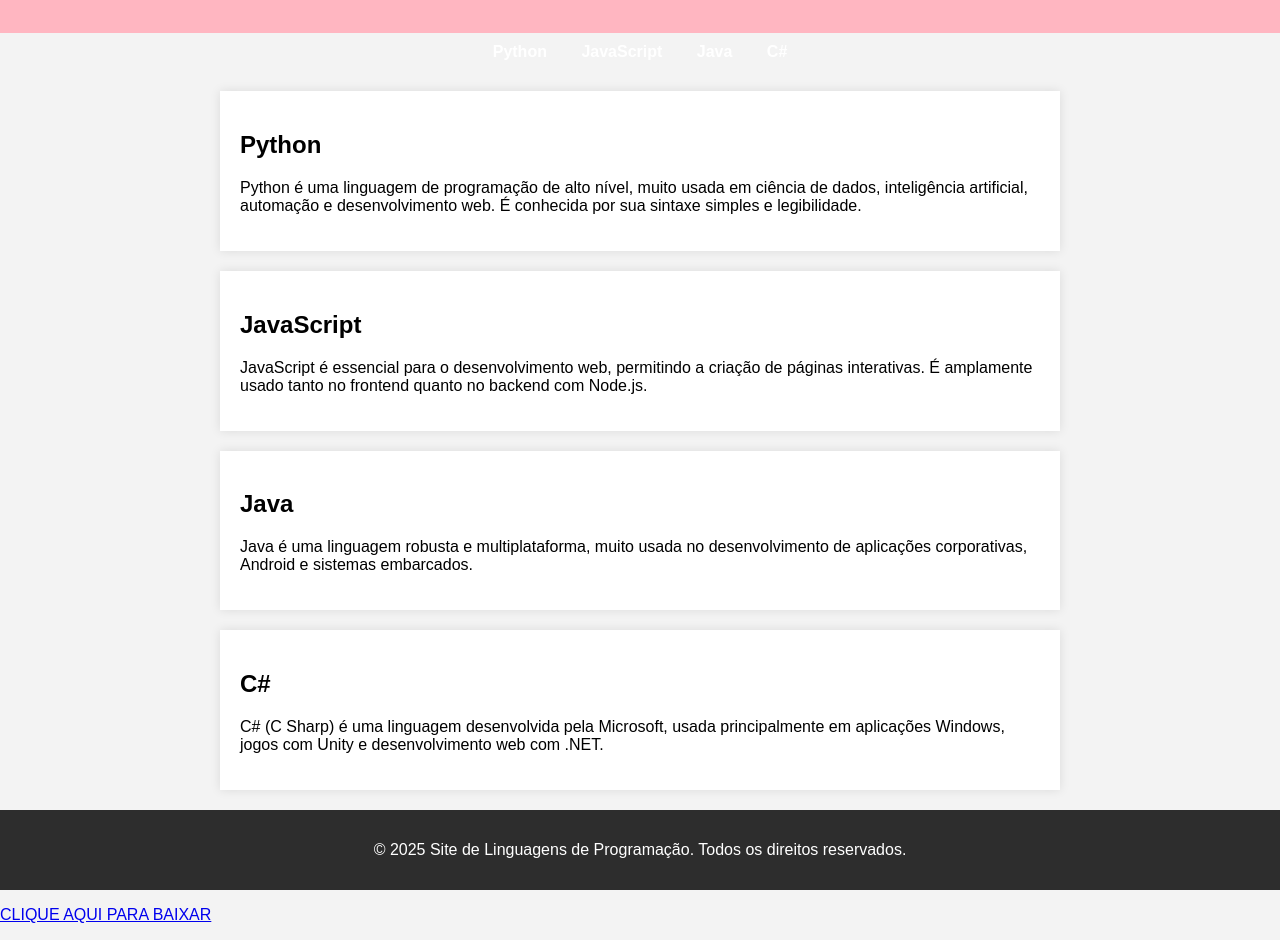
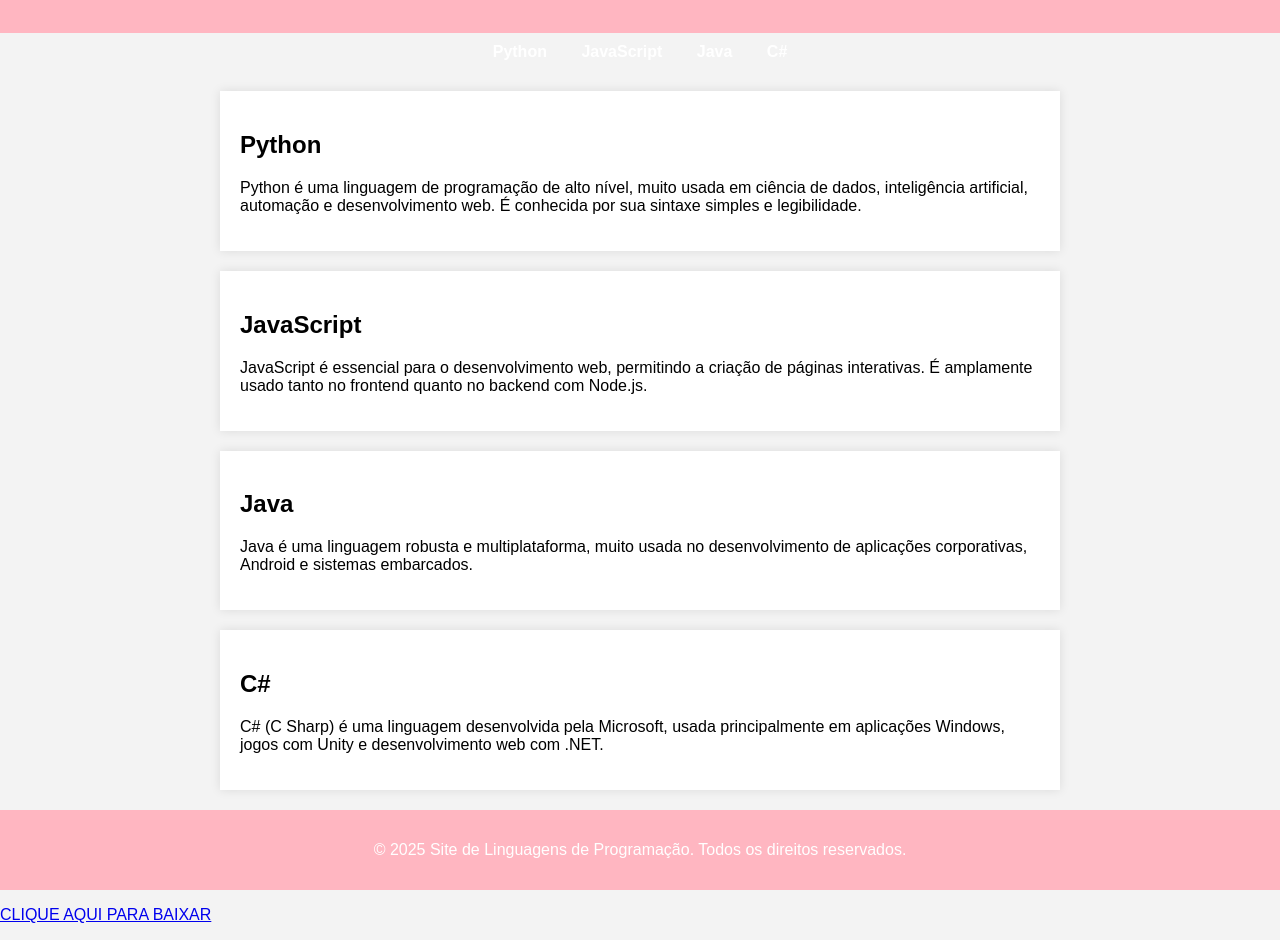
Before and after one commit to 1tecnico/Maria-Isabella, a plain HTML site: page index.html in a window 1280 px wide. Shown: the part 121-1061 px from the top of the page. Drawn offline with Linux system fonts and the light colour scheme.

Commit message:
Update index.html

```diff
--- a/index.html
+++ b/index.html
@@ -36,7 +36,7 @@
             box-shadow: 0 0 10px rgba(0,0,0,0.1);
         }
         footer {
-            background-color: #2d2d2d;
+            background-color: #FFB6C1;
             color: white;
             text-align: center;
             padding: 15px;
```
